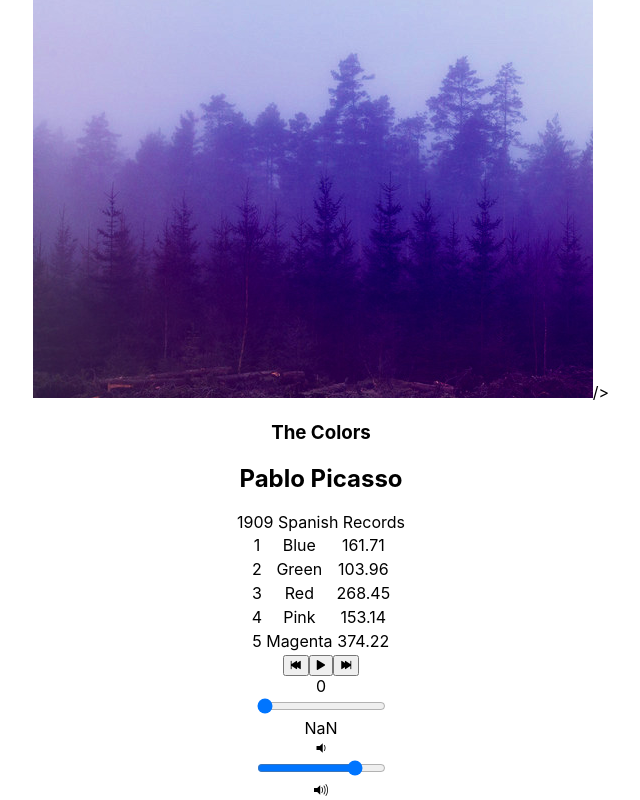
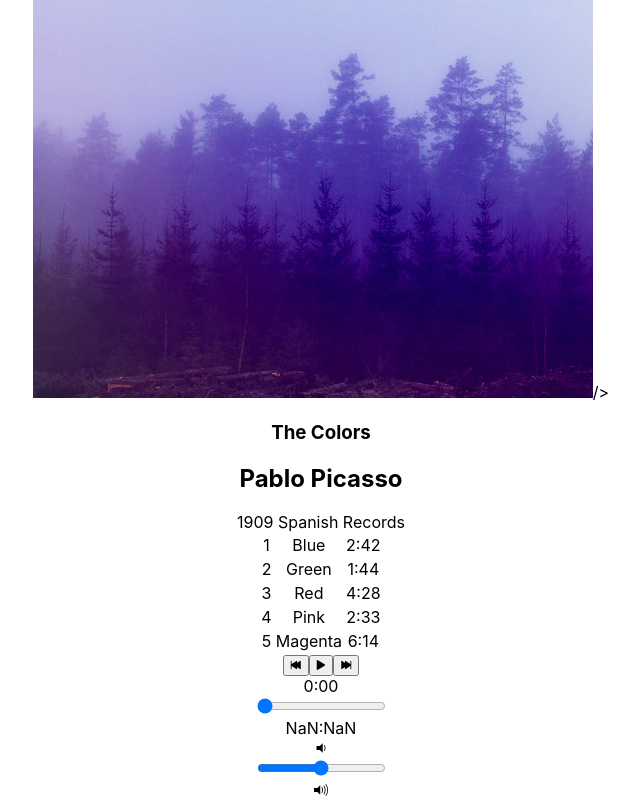
Before and after one commit to EIDe8dgb/bloc-jams-react, a React (Create React App) app: page /album/the-colors in a window 1280 px wide. Shown: the part 264-1064 px from the top of the page, without its empty margins (319-959 px from the left). Built offline with nearby package versions, Linux system fonts and the light colour scheme.

Commit message:
assignment-9-rangeInputs complete

```diff
--- a/src/components/Album.js
+++ b/src/components/Album.js
@@ -15,7 +15,8 @@
        isPlaying: false,
        isHovered: null,
        currentTime: 0,
-       duration: album.songs[0].duration
+       duration: album.songs[0].duration,
+       currentVolume: 0
      };
 
      this.audioElement = document.createElement('audio');
@@ -41,6 +42,7 @@
         this.setState({ duration: this.audioElement.duration });
       }
     };
+
     this.audioElement.addEventListener('timeupdate', this.eventListeners.timeupdate);
     this.audioElement.addEventListener('durationchange', this.eventListeners.durationchange);
   }
@@ -90,6 +92,24 @@
     this.setState({currentTime:newTime});
   }
 
+  handleVolumeChange(e) {
+    const newVolume = e.target.value;
+    this.audioElement.volume = newVolume;
+    this.setState({currentVolume: newVolume});
+  }
+
+  formatTime = ( timeInSeconds ) => {
+    //accept time in seconds as parameter and convert it into string M:SS, and with default value of -:--
+    var minutes = Math.floor(timeInSeconds/60);
+    var seconds = Math.round(timeInSeconds - minutes*60);
+    if (seconds < 10) {
+       return minutes + ":0" + seconds;
+     }
+     else {
+       return minutes + ":" + seconds
+     }
+   }
+
   render() {
     return (
       <section className='album'>
@@ -123,7 +143,7 @@
                }
                </td>
                <td>{song.title}</td>
-               <td>{song.duration}</td>
+               <td>{this.formatTime(song.duration)}</td>
             </tr>
           )
           }
@@ -137,7 +157,10 @@
          handleNextClick={() => this.handleNextClick()}
          currentTime={this.audioElement.currentTime}
          duration={this.audioElement.duration}
+         formatTime={(timeInSeconds) => this.formatTime(timeInSeconds)}
          handleTimeChange={(e) => this.handleTimeChange(e)}
+         currentVolume={this.audioElement.currentVolume}
+         handleVolumeChange={(e) => this.handleVolumeChange(e)}
          />
       </section>
     );
--- a/src/components/PlayerBar.js
+++ b/src/components/PlayerBar.js
@@ -24,8 +24,9 @@
              <span className="ion-skip-forward"></span>
            </button>
          </section>
+
          <section id="time-control">
-         <div className="current-time">{this.props.currentTime}</div>
+         <div className="current-time">{this.props.formatTime(this.props.currentTime)}</div>
          <input
            type="range"
            className="seek-bar"
@@ -35,11 +36,20 @@
            step="0.01"
            onChange={this.props.handleTimeChange}
          />
-         <div className="total-time">{this.props.duration}</div>
+         <div className="total-time">{this.props.formatTime(this.props.duration)}</div>
          </section>
+
          <section id="volume-control">
            <div className="icon ion-volume-low"></div>
-           <input type="range" className="seek-bar" value="80" />
+           <input
+           type="range"
+           className="seek-bar"
+           value={this.props.currentVolume}
+           max="1"
+           min="0"
+           step=".01"
+           onChange={this.props.handleVolumeChange}
+           />
            <div className="icon ion-volume-high"></div>
          </section>
        </section>
```
